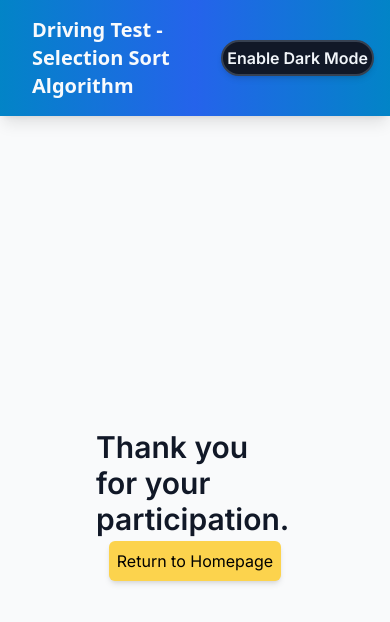
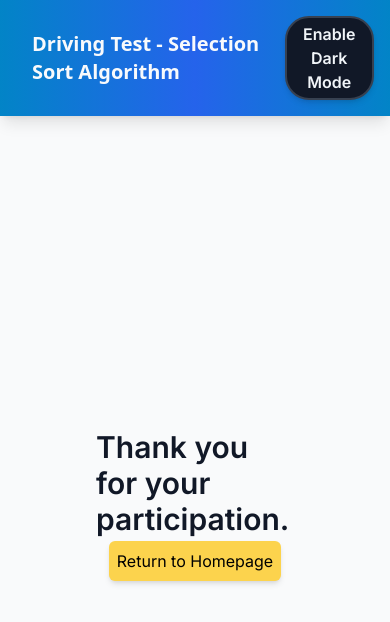
Before and after one commit to algodynamics-iiith/selection-sort-hierarchical, a Next.js app: page /thanks in a window 390 px wide. Shown: the top 622 px of the page. Built offline with nearby package versions, Linux system fonts and the light colour scheme.

Commit message:
Updated UI in thanks page

```diff
--- a/app/thanks/page.tsx
+++ b/app/thanks/page.tsx
@@ -34,10 +34,10 @@ export default function Home() {
         id='headerBlock'
         className={'grid p-4 grid-cols-4 justify-around bg-gradient-to-r from-sky-600 via-blue-600 to-sky-600 shadow-lg'}
       >
-        <div className={"flex px-4 font-sans text-xl md:text-2xl font-bold text-slate-50 col-span-2 lg:col-span-3 col-start-1 justify-self-start items-center"}>
+        <div className={"flex px-4 font-sans text-xl md:text-2xl font-bold text-slate-50 col-span-3 col-start-1 justify-self-start items-center"}>
           Driving Test - Selection Sort Algorithm
         </div>
-        <div className='col-span-2 lg:col-span-1 flex justify-end lg:justify-around items-center'>
+        <div className='col-span-1 flex justify-end lg:justify-around items-center'>
           <ThemeToggle />
         </div>
       </header>
```
